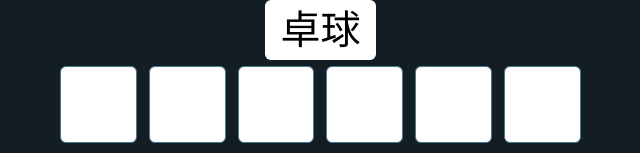
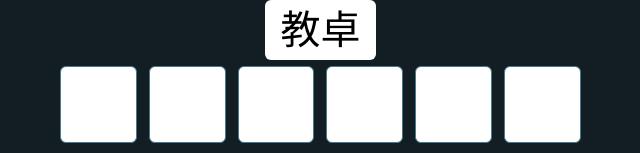
Before and after one commit to wmcooper2/choose-a-student, a React (Create React App) app: page / in a window 1280 px wide. Shown: the top 153 px of the page, without its empty margins (326-966 px from the left). Built offline with nearby package versions, Linux system fonts and the light colour scheme.

Commit message:
Fixed spelling mistake. Updated README.

```diff
--- a/src/App.js
+++ b/src/App.js
@@ -60,7 +60,7 @@ class App extends React.Component {
     return (
       <div className="container" id="classroom">
         <div className="topdiv">
-          <div className="frontofclass">卓球</div>
+          <div className="frontofclass">教卓</div>
         </div>
         <Row rowKey={0} props={this.state} handleClick={this.handleClick} />
         <Row rowKey={6} props={this.state} handleClick={this.handleClick} />
```
Also changed, not shown: 1 other file (tests, documents, lock files or other folders).
